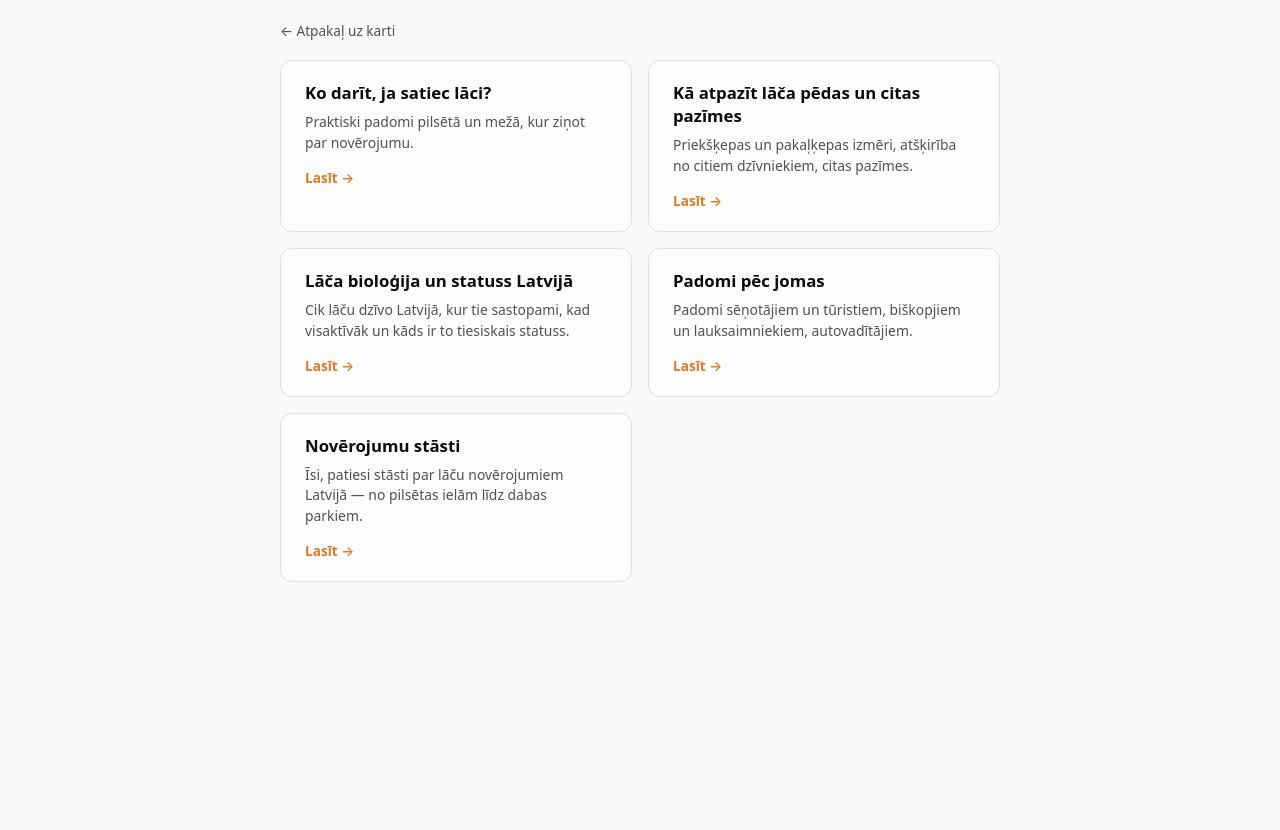
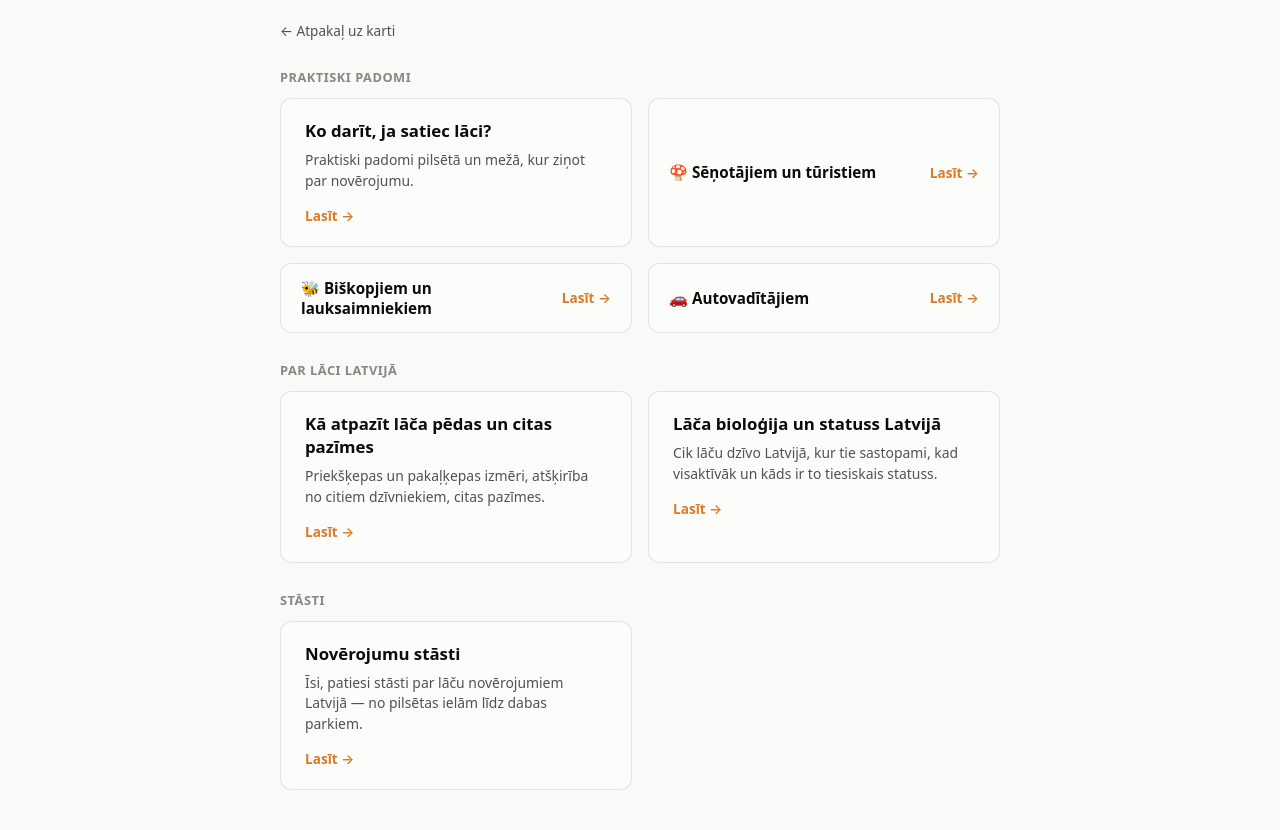
Before and after one commit to VitaliyIvanov11/Lacupedas, a plain HTML site: page padomi.html in a window 1280 px wide. Shown: the part 70-900 px from the top of the page. Before the commit the page ends 800 px from the top, so only its background shows below. Drawn offline with Linux system fonts and the light colour scheme.

Commit message:
Rename hub to "Useful information" and group it into categories
Split the flat 5-card content hub into three labeled sections
(practical advice, about the bear, stories), and break the
audience-specific advice page out into its own visible entries
(foragers/tourists, beekeepers/farmers, drivers) that deep-link
to anchors on advice.html.

Co-Authored-By: Claude Sonnet 5 <noreply@anthropic.com>

```diff
--- a/css/guide.css
+++ b/css/guide.css
@@ -153,6 +153,19 @@ body.guide-body {
 
 /* Guide hub */
 
+.hub-category {
+  margin: 28px 0 12px;
+  font-size: 0.8rem;
+  font-weight: 700;
+  text-transform: uppercase;
+  letter-spacing: 0.04em;
+  color: var(--text-muted);
+}
+
+.hub-category:first-of-type {
+  margin-top: 8px;
+}
+
 .hub-grid {
   display: grid;
   grid-template-columns: 1fr 1fr;
@@ -181,10 +194,28 @@ body.guide-body {
   box-shadow: 0 4px 16px rgba(0, 0, 0, 0.08);
 }
 
-.hub-card h2 {
+.hub-card h3 {
   margin: 0 0 8px;
   font-size: 1.05rem;
+  font-weight: 600;
   color: var(--text-primary);
+}
+
+.hub-card-compact {
+  display: flex;
+  align-items: center;
+  justify-content: space-between;
+  gap: 12px;
+  padding: 14px 20px;
+}
+
+.hub-card-compact h3 {
+  margin: 0;
+  font-size: 0.95rem;
+}
+
+.hub-card-compact .hub-card-link {
+  flex-shrink: 0;
 }
 
 .hub-card p {
--- a/js/i18n.js
+++ b/js/i18n.js
@@ -6,7 +6,7 @@ const translations = {
     mapHint: "Noklikšķiniet uz kartes, lai pievienotu novērojumu",
     mapHintPicking: "Noklikšķiniet uz kartes vietā, kur redzējāt lāci",
     mapWakeHint: "Pieskarieties kartei, lai to varētu pārvietot un tuvināt",
-    guideNavLink: "Padomi",
+    guideNavLink: "Noderīga informācija",
     reportBtn: "Ziņot par novērojumu",
     useLocationBtn: "Izmantot manu atrašanās vietu",
     heatmapToggleLabel: "🔥 Blīvuma karte",
@@ -99,9 +99,12 @@ const translations = {
     guideReportNote: "Šī karte ir sabiedrības uzturēta un nav oficiāls valsts reģistrs — nopietniem gadījumiem (dzīvnieks apdzīvotā vietā, konflikts ar cilvēku) vienmēr ziņo arī tieši Dabas aizsardzības pārvaldei.",
     guideSourceNote: "Šī lapa balstīta uz Dabas aizsardzības pārvaldes publiski pieejamiem ieteikumiem un LVMI Silava pētījumu \"Lāču monitorings 2023–2025\".",
 
-    hubTitle: "Padomi un informācija",
+    hubTitle: "Noderīga informācija",
     hubSubtitle: "Praktiski padomi un fakti par lāčiem Latvijā",
     hubCardLink: "Lasīt →",
+    hubCatPractical: "Praktiski padomi",
+    hubCatAbout: "Par lāci Latvijā",
+    hubCatStories: "Stāsti",
     hubGuideCardDesc: "Praktiski padomi pilsētā un mežā, kur ziņot par novērojumu.",
     hubTracksCardDesc: "Priekšķepas un pakaļķepas izmēri, atšķirība no citiem dzīvniekiem, citas pazīmes.",
 
@@ -224,7 +227,7 @@ const translations = {
     mapHint: "Click on the map to add a sighting",
     mapHintPicking: "Click on the map where you saw the bear",
     mapWakeHint: "Tap the map to pan and zoom",
-    guideNavLink: "Guide",
+    guideNavLink: "Useful Information",
     reportBtn: "Report a sighting",
     useLocationBtn: "Use my current location",
     heatmapToggleLabel: "🔥 Density map",
@@ -317,9 +320,12 @@ const translations = {
     guideReportNote: "This map is community-maintained and not an official state register — for serious cases (an animal in a populated area, a conflict with a person) always also report directly to the Nature Conservation Agency.",
     guideSourceNote: "This page is based on publicly available recommendations from the Nature Conservation Agency and the LVMI Silava research project \"Bear Monitoring 2023–2025\".",
 
-    hubTitle: "Guides & Information",
+    hubTitle: "Useful Information",
     hubSubtitle: "Practical tips and facts about bears in Latvia",
     hubCardLink: "Read →",
+    hubCatPractical: "Practical advice",
+    hubCatAbout: "About the bear in Latvia",
+    hubCatStories: "Stories",
     hubGuideCardDesc: "Practical advice for towns and forests, and where to report a sighting.",
     hubTracksCardDesc: "Front and hind paw sizes, telling them apart from other animals, other signs.",
 
@@ -442,7 +448,7 @@ const translations = {
     mapHint: "Нажмите на карту, чтобы добавить наблюдение",
     mapHintPicking: "Нажмите на карту в месте, где вы видели медведя",
     mapWakeHint: "Коснитесь карты, чтобы перемещать и масштабировать",
-    guideNavLink: "Советы",
+    guideNavLink: "Полезная информация",
     reportBtn: "Сообщить о наблюдении",
     useLocationBtn: "Использовать моё текущее местоположение",
     heatmapToggleLabel: "🔥 Карта плотности",
@@ -535,9 +541,12 @@ const translations = {
     guideReportNote: "Эта карта поддерживается сообществом и не является официальным государственным реестром — о серьёзных случаях (животное в населённом пункте, конфликт с человеком) всегда сообщайте также напрямую в Управление охраны природы.",
     guideSourceNote: "Эта страница основана на общедоступных рекомендациях Управления охраны природы и исследовательском проекте LVMI Silava «Мониторинг медведей 2023–2025».",
 
-    hubTitle: "Советы и информация",
+    hubTitle: "Полезная информация",
     hubSubtitle: "Практические советы и факты о медведях в Латвии",
     hubCardLink: "Читать →",
+    hubCatPractical: "Практические советы",
+    hubCatAbout: "О медведе в Латвии",
+    hubCatStories: "Истории",
     hubGuideCardDesc: "Практические советы в городе и в лесу, куда сообщить о наблюдении.",
     hubTracksCardDesc: "Размеры передней и задней лапы, отличие от других животных, другие признаки.",
 
--- a/padomi.html
+++ b/padomi.html
@@ -3,12 +3,12 @@
 <head>
   <meta charset="UTF-8" />
   <meta name="viewport" content="width=device-width, initial-scale=1.0" />
-  <title>Padomi un informācija par lāčiem — Lacupedas</title>
+  <title>Noderīga informācija par lāčiem — Lacupedas</title>
   <meta name="description" content="Praktiski padomi un fakti par lāčiem Latvijā — ko darīt sastopoties, kā atpazīt pēdas un citas pazīmes." />
   <link rel="canonical" href="https://lacupedas.lv/padomi.html" />
   <meta property="og:type" content="website" />
   <meta property="og:site_name" content="Lacupedas" />
-  <meta property="og:title" content="Padomi un informācija par lāčiem" />
+  <meta property="og:title" content="Noderīga informācija par lāčiem" />
   <meta property="og:description" content="Praktiski padomi un fakti par lāčiem Latvijā." />
   <meta property="og:url" content="https://lacupedas.lv/padomi.html" />
   <meta name="twitter:card" content="summary" />
@@ -35,33 +35,49 @@
   <main class="guide-main">
     <a href="index.html" class="back-link" data-i18n="guideBackToMap">← Atpakaļ uz karti</a>
 
+    <h2 class="hub-category" data-i18n="hubCatPractical">Praktiski padomi</h2>
     <div class="hub-grid">
       <a href="guide.html" class="hub-card">
-        <h2 data-i18n="guideTitle">Ko darīt, ja satiec lāci?</h2>
+        <h3 data-i18n="guideTitle">Ko darīt, ja satiec lāci?</h3>
         <p data-i18n="hubGuideCardDesc">Praktiski padomi pilsētā un mežā, kur ziņot par novērojumu.</p>
         <span class="hub-card-link" data-i18n="hubCardLink">Lasīt →</span>
       </a>
 
+      <a href="advice.html#foragers" class="hub-card hub-card-compact">
+        <h3 data-i18n="adviceForagersTitle">🍄 Sēņotājiem un tūristiem</h3>
+        <span class="hub-card-link" data-i18n="hubCardLink">Lasīt →</span>
+      </a>
+
+      <a href="advice.html#beekeepers" class="hub-card hub-card-compact">
+        <h3 data-i18n="adviceBeeTitle">🐝 Biškopjiem un lauksaimniekiem</h3>
+        <span class="hub-card-link" data-i18n="hubCardLink">Lasīt →</span>
+      </a>
+
+      <a href="advice.html#drivers" class="hub-card hub-card-compact">
+        <h3 data-i18n="adviceDriversTitle">🚗 Autovadītājiem</h3>
+        <span class="hub-card-link" data-i18n="hubCardLink">Lasīt →</span>
+      </a>
+    </div>
+
+    <h2 class="hub-category" data-i18n="hubCatAbout">Par lāci Latvijā</h2>
+    <div class="hub-grid">
       <a href="tracks.html" class="hub-card">
-        <h2 data-i18n="tracksTitle">Kā atpazīt lāča pēdas un citas pazīmes</h2>
+        <h3 data-i18n="tracksTitle">Kā atpazīt lāča pēdas un citas pazīmes</h3>
         <p data-i18n="hubTracksCardDesc">Priekšķepas un pakaļķepas izmēri, atšķirība no citiem dzīvniekiem, citas pazīmes.</p>
         <span class="hub-card-link" data-i18n="hubCardLink">Lasīt →</span>
       </a>
 
       <a href="biology.html" class="hub-card">
-        <h2 data-i18n="biologyTitle">Lāča bioloģija un statuss Latvijā</h2>
+        <h3 data-i18n="biologyTitle">Lāča bioloģija un statuss Latvijā</h3>
         <p data-i18n="hubBiologyCardDesc">Cik lāču dzīvo Latvijā, kur tie sastopami, kad visaktīvāk un kāds ir to tiesiskais statuss.</p>
         <span class="hub-card-link" data-i18n="hubCardLink">Lasīt →</span>
       </a>
+    </div>
 
-      <a href="advice.html" class="hub-card">
-        <h2 data-i18n="adviceTitle">Padomi pēc jomas</h2>
-        <p data-i18n="hubAdviceCardDesc">Padomi sēņotājiem un tūristiem, biškopjiem un lauksaimniekiem, autovadītājiem.</p>
-        <span class="hub-card-link" data-i18n="hubCardLink">Lasīt →</span>
-      </a>
-
+    <h2 class="hub-category" data-i18n="hubCatStories">Stāsti</h2>
+    <div class="hub-grid">
       <a href="stories.html" class="hub-card">
-        <h2 data-i18n="storiesTitle">Novērojumu stāsti</h2>
+        <h3 data-i18n="storiesTitle">Novērojumu stāsti</h3>
         <p data-i18n="hubStoriesCardDesc">Īsi, patiesi stāsti par lāču novērojumiem Latvijā — no pilsētas ielām līdz dabas parkiem.</p>
         <span class="hub-card-link" data-i18n="hubCardLink">Lasīt →</span>
       </a>
```
Also changed, not shown: advice.html (+3 -3 lines).
